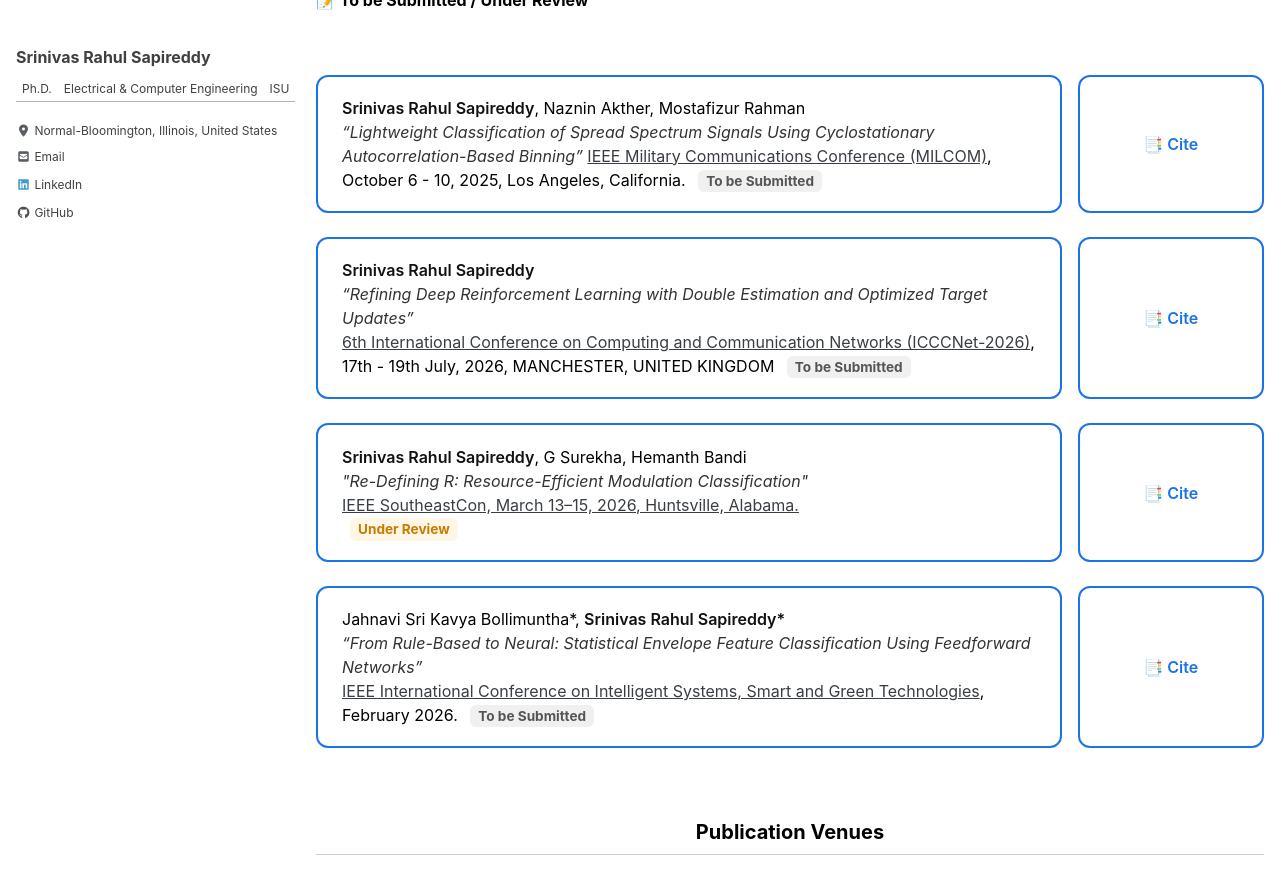
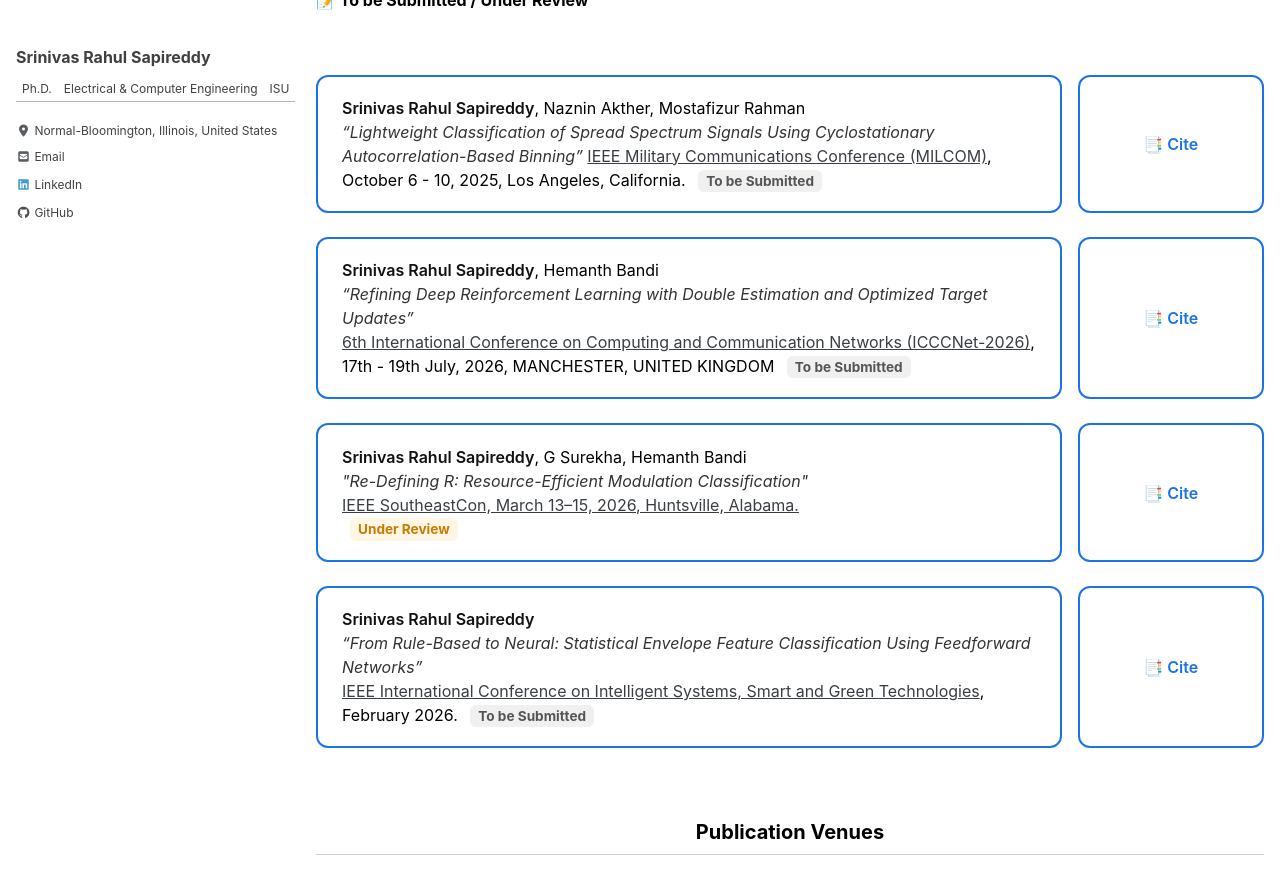
Before and after one commit to srsapireddy/srsapireddy.github.io, a Jekyll site: the page built from _pages/publications.md, in a window 1280 px wide and 900 px high, scrolled down 2447 px. Shown: the top 894 px of the window. Built offline with Jekyll 4.4.1, drawn with Linux system fonts in a browser that asks for light colours; cached includes are drawn as plain includes; nearby versions of some CDN libraries.

Commit message:
Update publications.md

```diff
--- a/_pages/publications.md
+++ b/_pages/publications.md
@@ -398,7 +398,7 @@ function copyCitation(id) {
     </div>
      <div class="pub-entry">
       <div class="pub-card">
-      <strong>Srinivas Rahul Sapireddy</strong><br>
+      <strong>Srinivas Rahul Sapireddy</strong>, Hemanth Bandi<br>
       <em>“Refining Deep Reinforcement Learning with Double Estimation and Optimized Target Updates”</em><br>
       <a href="https://icccn.co.uk/PreviousConference" target="_blank">6th International Conference on Computing and Communication Networks
 (ICCCNet-2026)</a>,<br> 17th - 19th July, 2026, MANCHESTER, UNITED KINGDOM <span class="status pending">To be Submitted</span>
@@ -422,7 +422,7 @@ function copyCitation(id) {
     </div>
     <div class="pub-entry">
       <div class="pub-card">
-      Jahnavi Sri Kavya Bollimuntha*, <strong>Srinivas Rahul Sapireddy*</strong><br>
+      <strong>Srinivas Rahul Sapireddy</strong><br>
       <em>“From Rule-Based to Neural: Statistical Envelope Feature Classification Using Feedforward Networks”</em><br>
       <a href="https://r10.ieee.org/vizagbay/icissgt-2023-2/" target="_blank">IEEE International Conference on Intelligent Systems, Smart and Green Technologies</a>,<br> February 2026.  <span class="status pending">To be Submitted</span>
     </div>
```
